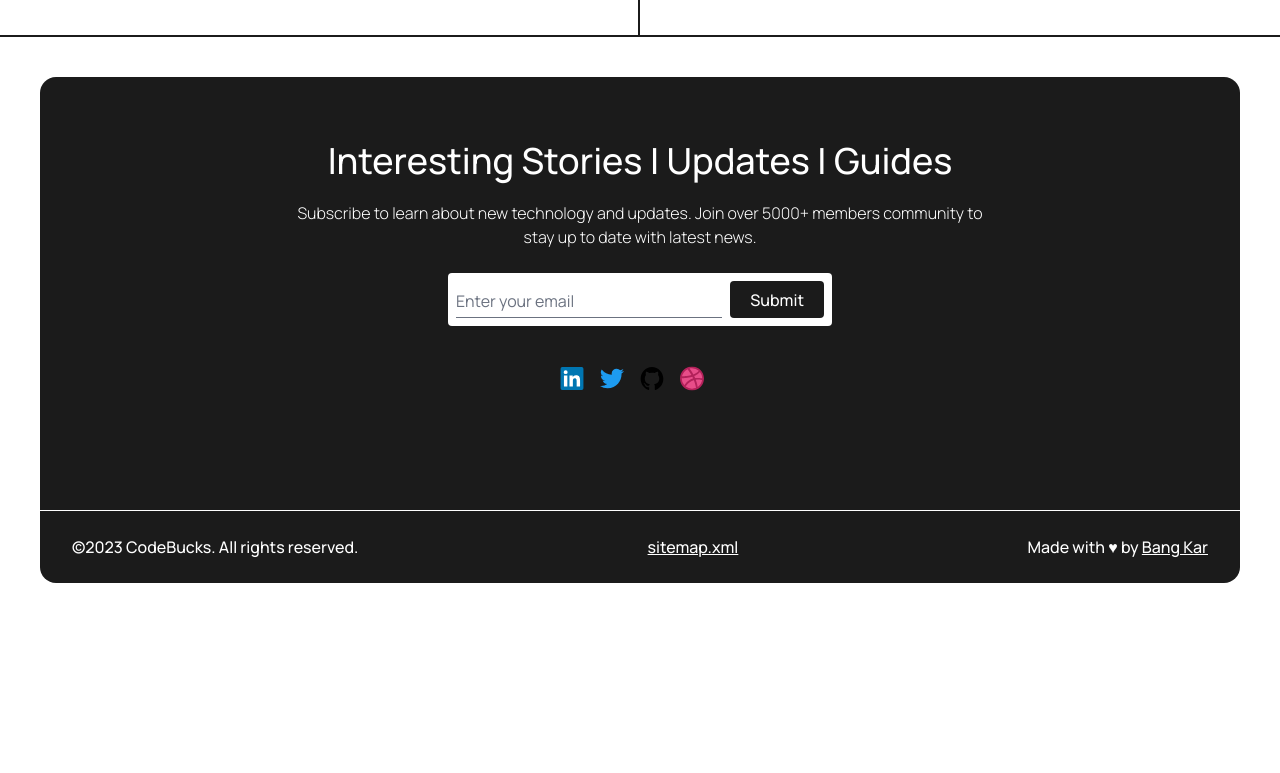
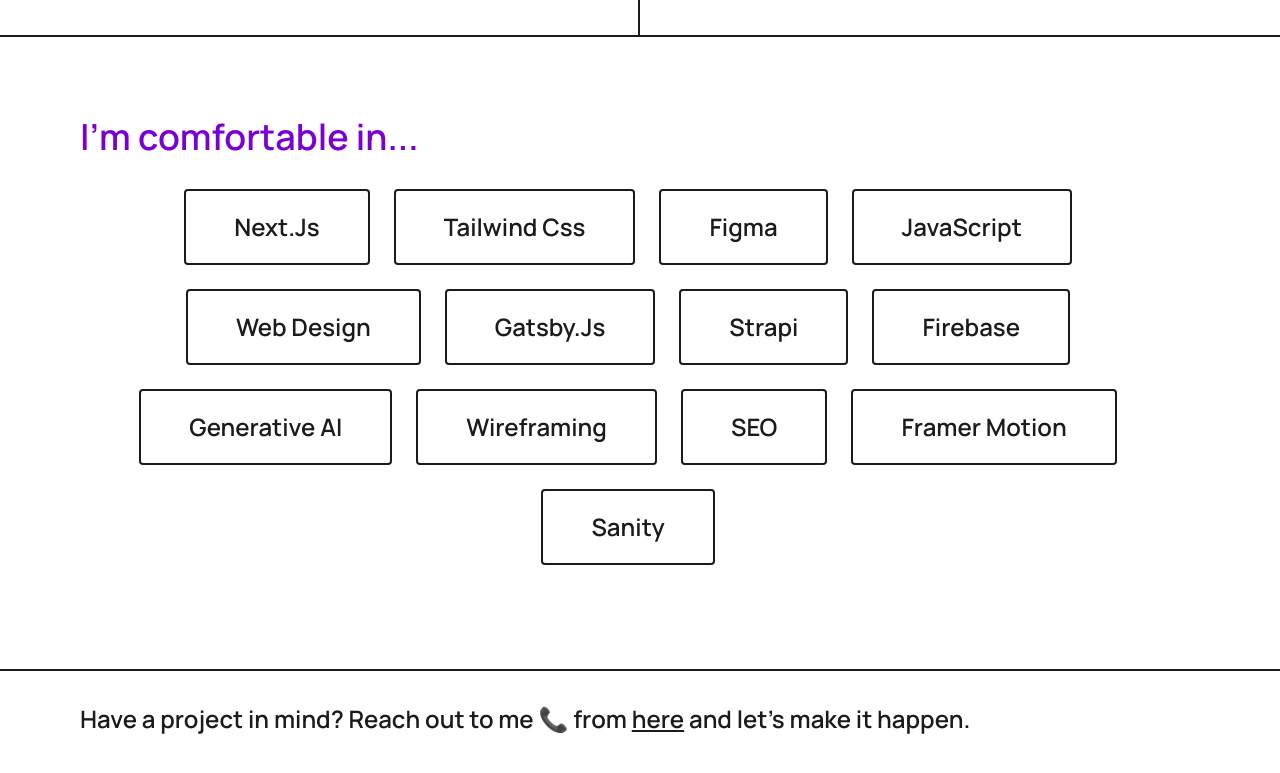
Before and after one commit to kardi06/next-blog-old-version, a Next.js app: page /about in a window 1280 px wide. Shown: the part 659-1432 px from the top of the page. Before the commit the page ends 1282 px from the top, so only its background shows below. Built offline with nearby package versions, Linux system fonts and the light colour scheme.

Commit message:
finish about page

```diff
--- a/src/app/about/page.js
+++ b/src/app/about/page.js
@@ -1,10 +1,16 @@
 import AboutCoverSection from '@/src/components/About/AboutCoverSection'
+import Skills from '@/src/components/About/Skills'
+import Link from 'next/link'
 import React from 'react'
 
 function About() {
   return (
     <>
       <AboutCoverSection/>
+      <Skills/>
+      <h2 className="mt-8 font-semibold text-lg md:text-2xl self-start mx-5 xs:mx-10 sm:mx-12 md:mx-16 lg:mx-20 text-dark dark:text-light dark:font-normal">
+      Have a project in mind? Reach out to me 📞 from <Link href="/contact"  className="!underline underline-offset-2"   >here</Link> and let's make it happen.
+      </h2>
     </>
   )
 }
--- /dev/null
+++ b/src/components/About/Skills.js
@@ -0,0 +1,40 @@
+const SkillList = [
+    "next.js",
+    "tailwind css",
+    "figma",
+    "javaScript",
+    "web design",
+    "Gatsby.js",
+    "strapi",
+    "firebase",
+    "generative AI",
+    "wireframing",
+    "SEO",
+    "framer motion",
+    "sanity",
+  ];
+
+  const Skills = () => {
+    return (
+      <section className="w-full flex flex-col p-5 xs:p-10 sm:p-12 md:p-16 lg:p-20 border-b-2 border-solid border-dark dark:border-light
+       text-dark dark:text-light">
+        <span className="font-semibold text-lg sm:text-3xl md:text-4xl text-accent dark:text-accentDark">
+          I'm comfortable in...
+        </span>
+        <ul className="flex flex-wrap mt-8 justify-center  xs:justify-start">
+          {SkillList.map((item, index) => {
+            return (
+              <li
+                key={index}
+                className="font-semibold inline-block capitalize text-base xs:text-lg sm:text-xl  md:text-2xl py-2 xs:py-3 sm:py-4 lg:py-5 px-4 xs:px-6 sm:px-8 lg:px-12 border-2 border-solid border-dark dark:border-light rounded mr-3 mb-3 xs:mr-4 xs:mb-4  md:mr-6 md:mb-6 hover:scale-105 transition-all ease duration-200 cursor-pointer dark:font-normal"
+              >
+                {item}
+              </li>
+            );
+          })}
+        </ul>
+      </section>
+    );
+  };
+
+  export default Skills;
```
